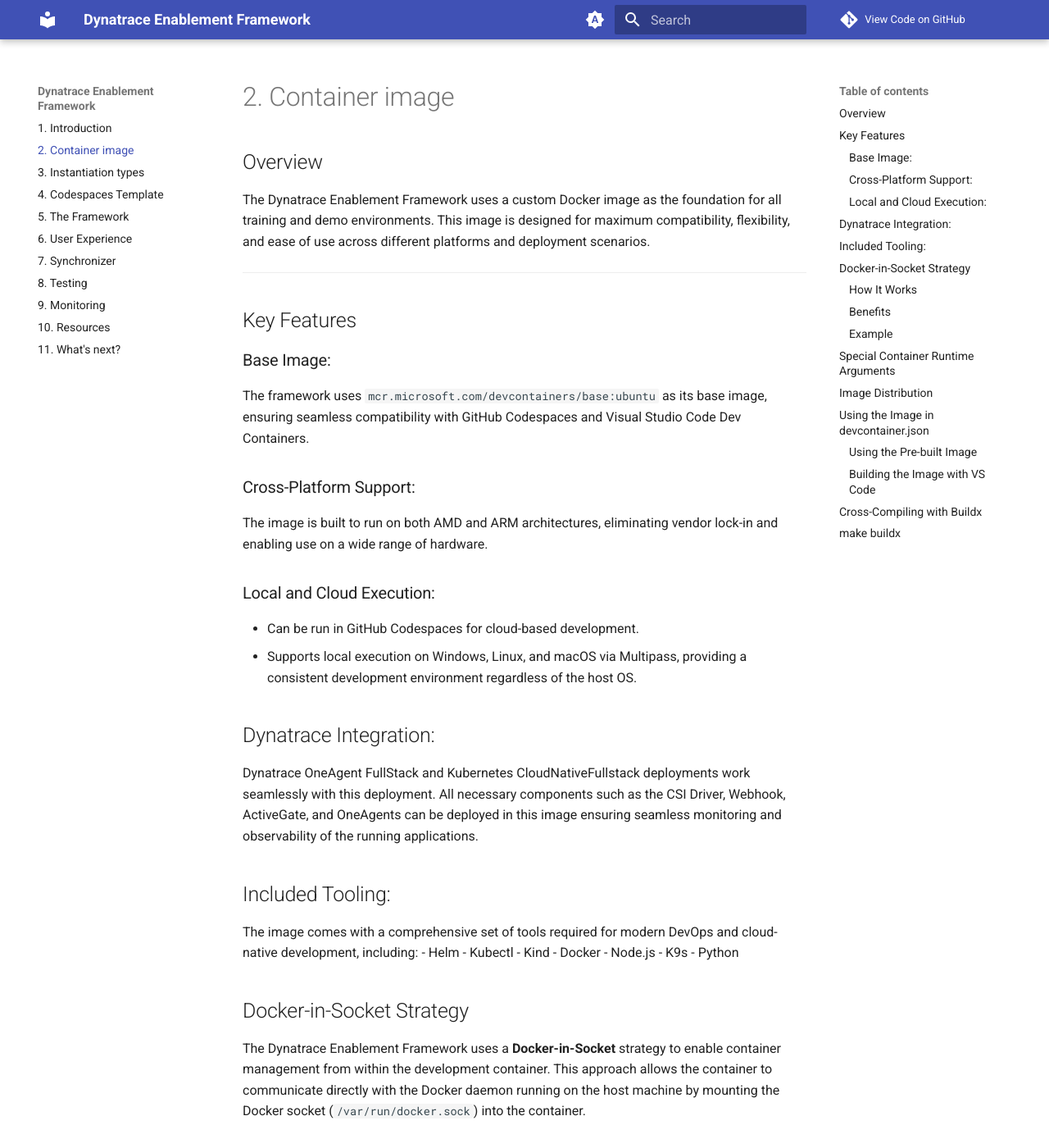
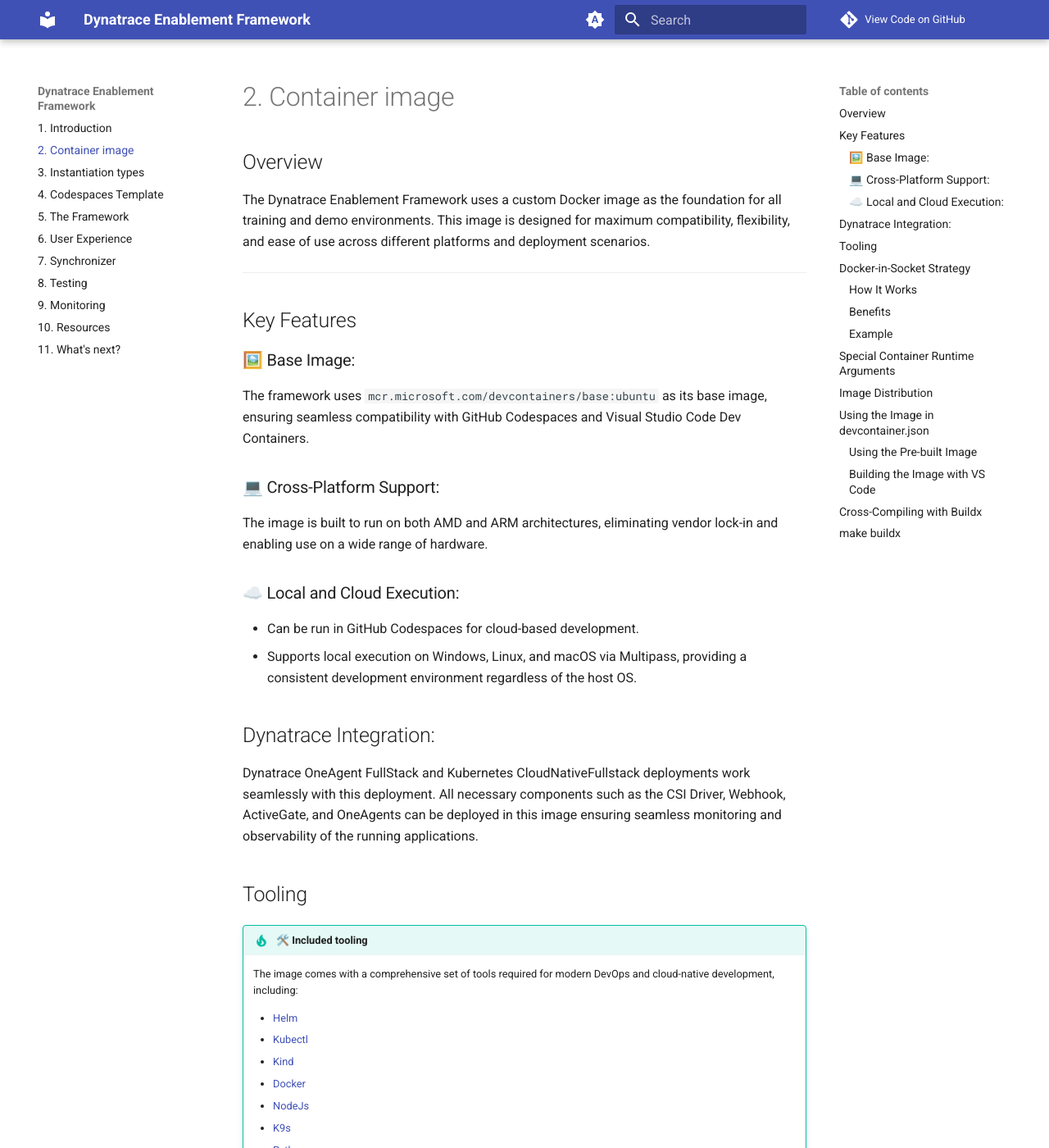
Before and after one commit to dynatrace-wwse/codespaces-synchronizer, an MkDocs documentation site: the page built from docs/container-image.md, in a window 1280 px wide and 1400 px high. Shown: the whole window at 82% size. Built offline with MkDocs 1.6.1 and Material for MkDocs 9.7.7, drawn with Linux system fonts in a browser that asks for light colours; comment, search, counter and statistics services are not loaded.

Commit message:
container image cont.
Signed-off-by: Sergio Hinojosa <sergio.hinojosa@dynatrace.com>

```diff
--- a/docs/container-image.md
+++ b/docs/container-image.md
@@ -8,28 +8,32 @@
 
 ## Key Features
 
-### Base Image:
+### 🖼️ Base Image:
   The framework uses `mcr.microsoft.com/devcontainers/base:ubuntu` as its base image, ensuring seamless compatibility with GitHub Codespaces and Visual Studio Code Dev Containers.
 
-### Cross-Platform Support:
+### 💻 Cross-Platform Support:
   The image is built to run on both AMD and ARM architectures, eliminating vendor lock-in and enabling use on a wide range of hardware.
 
-### Local and Cloud Execution:
+### ☁️ Local and Cloud Execution:
   - Can be run in GitHub Codespaces for cloud-based development.
   - Supports local execution on Windows, Linux, and macOS via Multipass, providing a consistent development environment regardless of the host OS.
 
 ## Dynatrace Integration:
   Dynatrace OneAgent FullStack and Kubernetes CloudNativeFullstack deployments work seamlessly with this deployment. All necessary components such as the CSI Driver, Webhook, ActiveGate, and OneAgents can be deployed in this image ensuring seamless monitoring and observability of the running applications.
 
-## Included Tooling:
-  The image comes with a comprehensive set of tools required for modern DevOps and cloud-native development, including:
-    - Helm
-    - Kubectl
-    - Kind
-    - Docker
-    - Node.js
-    - K9s
-    - Python
+## Tooling
+
+!!! tip "🛠️ Included tooling "
+    The image comes with a comprehensive set of tools required for modern DevOps and cloud-native development, including:
+
+    - [Helm](https://helm.sh)
+    - [Kubectl](https://kubernetes.io/docs/reference/kubectl/)
+    - [Kind](https://kind.sigs.k8s.io/)
+    - [Docker](https://www.docker.com/)
+    - [NodeJs](https://nodejs.org/)
+    - [K9s](https://k9scli.io/)
+    - [Python](https://www.python.org/)
+
 
 
 ## Docker-in-Socket Strategy
```
